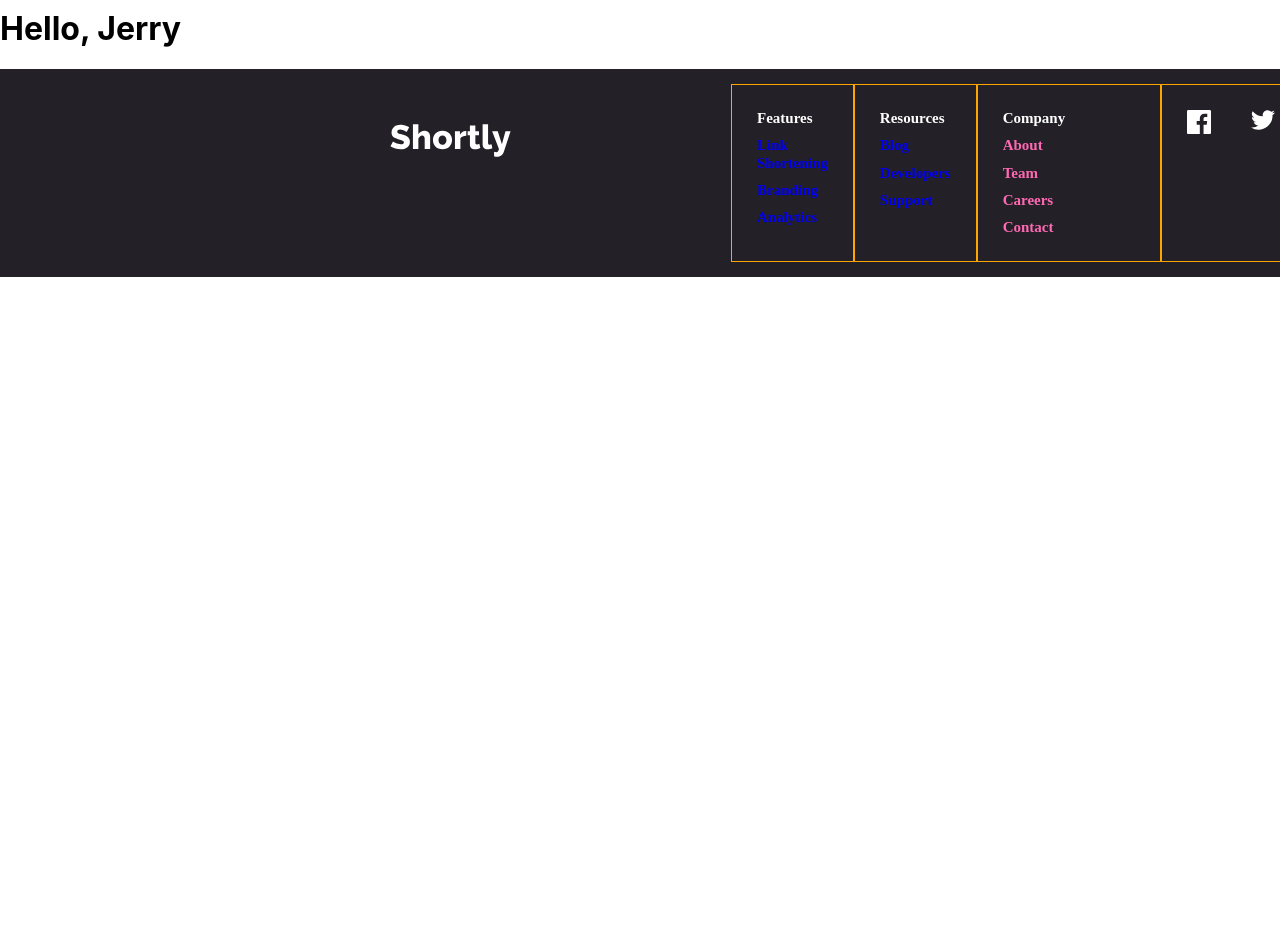
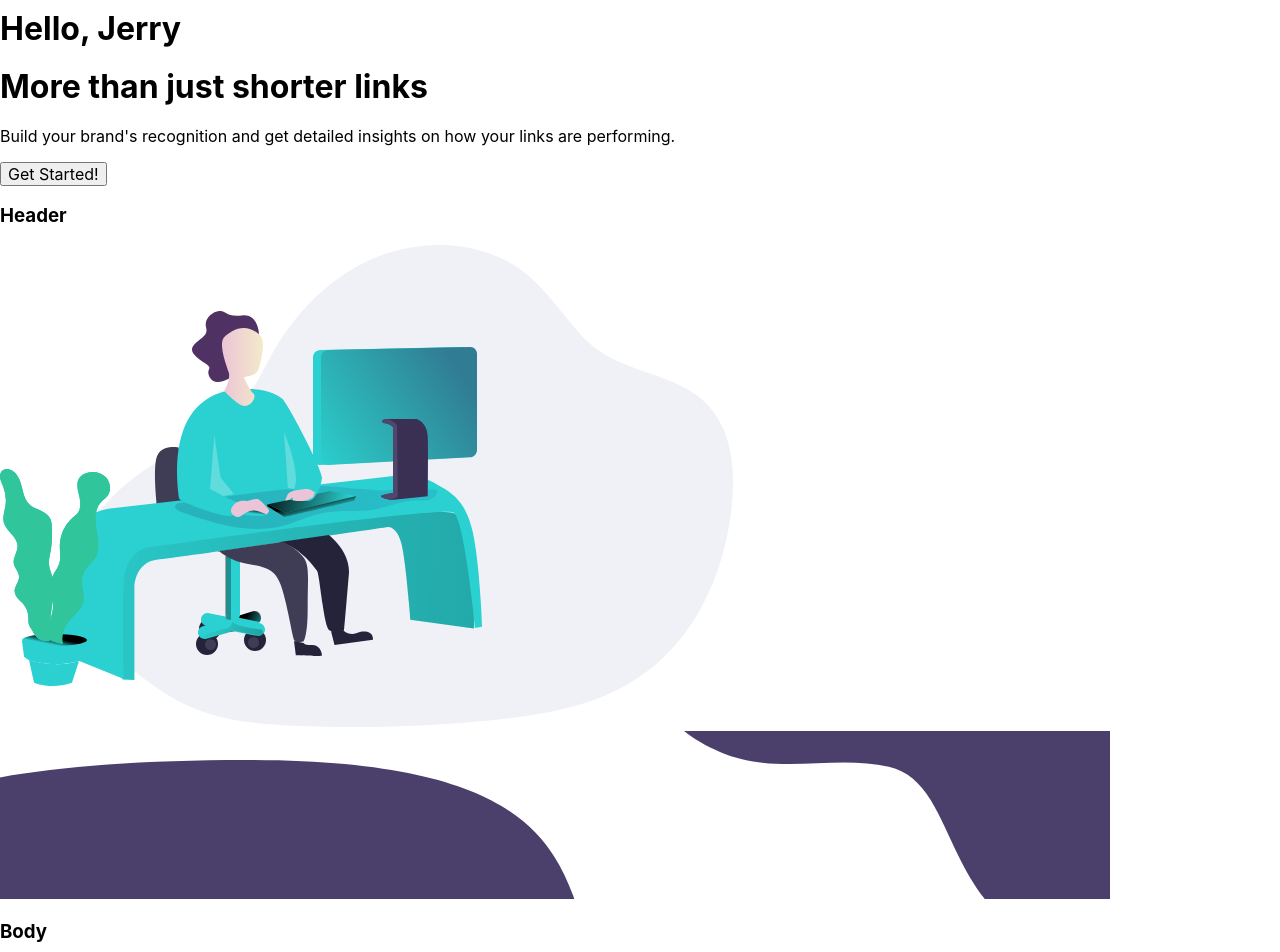
Before and after one commit to erferguson/url-shorty, a React (Create React App) app in the folder shorty-app/: page / in a window 1280 px wide. Shown: the part 160-1112 px from the top of the page. Before the commit the page ends 800 px from the top, so only its background shows below. Built offline with nearby package versions, Linux system fonts and the light colour scheme.

Commit message:
button > removed .signup background color, was bleeding under the button

```diff
--- a/shorty-app/src/App.css
+++ b/shorty-app/src/App.css
@@ -389,7 +389,6 @@ li {
 }
 
 .signup {
-  background-color: hsl(180, 66%, 49%);
   width: 100px;
   height: 40px;
   border-radius: 50px;
@@ -413,12 +412,14 @@ li {
   color: #fff;
   border: none;
   box-shadow: 0 4px #999;
+  position: relative;
+  top: -12px;
 }
 .signUp-button:hover {
   background-color: hsl(180, 66%, 49%);
 }
 .signUp-button:active {
-  background-color: #3e8e41;
+  background-color: hotpink;
   box-shadow: 0 4px #666;
   transform: translateY(4px);
 }
--- /dev/null
+++ b/shorty-app/src/Assets/shorten.js
@@ -0,0 +1,7 @@
+import React from 'react'
+import shortenLogo from "../images/bg-shorten-desktop.svg"
+
+function ShortenLogo(){
+    return <img src={shortenLogo} alt="Link shorten logo" />
+}
+export default ShortenLogo;
--- /dev/null
+++ b/shorty-app/src/Assets/working-logo.js
@@ -0,0 +1,7 @@
+import React from 'react'
+import workingLogo from "../images/illustration-working.svg"
+
+function WorkingLogo(){
+    return <img src={workingLogo} alt="logo" />
+}
+export default WorkingLogo;
--- a/shorty-app/src/components/Header/Header.js
+++ b/shorty-app/src/components/Header/Header.js
@@ -1,9 +1,20 @@
 import React from 'react'
+import WorkingLogo from '../../Assets/working-logo'
+import ShortenLogo from '../../Assets/shorten'
 
 function Header (){
     return (
         <div>
+            <div>
+                <div>
+                    <h1>More than just shorter links</h1>
+                    <p>Build your brand's recognition and get detailed insights on how your links are performing.</p>
+                    <button>Get Started!</button>
+                </div>
+            </div>
             <h3>Header</h3>
+            <WorkingLogo />
+            <ShortenLogo />
         </div>
     )
 }
--- a/shorty-app/src/components/Home/Home.js
+++ b/shorty-app/src/components/Home/Home.js
@@ -9,8 +9,8 @@ function Home (){
         <div>
           <h2>Home</h2>
           <Welcome />
-          {/* <Header />
-          <Body /> */}
+          <Header />
+          <Body />
         </div>
     )
 }
--- a/shorty-app/src/components/NavComponents/Navigation.js
+++ b/shorty-app/src/components/NavComponents/Navigation.js
@@ -1,8 +1,5 @@
 import React from "react";
-import {
-  BrowserRouter as Router,
-  NavLink
-} from "react-router-dom";
+import { NavLink } from "react-router-dom";
 
 import Logo from '../../Assets/Shortly'
 
```
